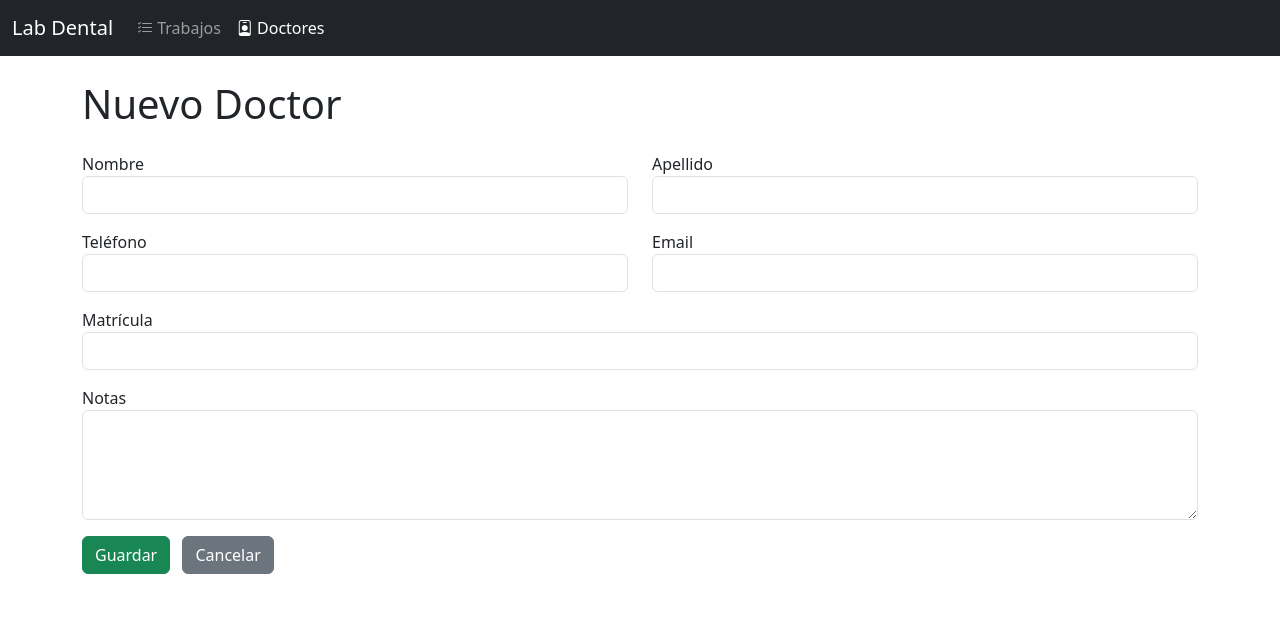
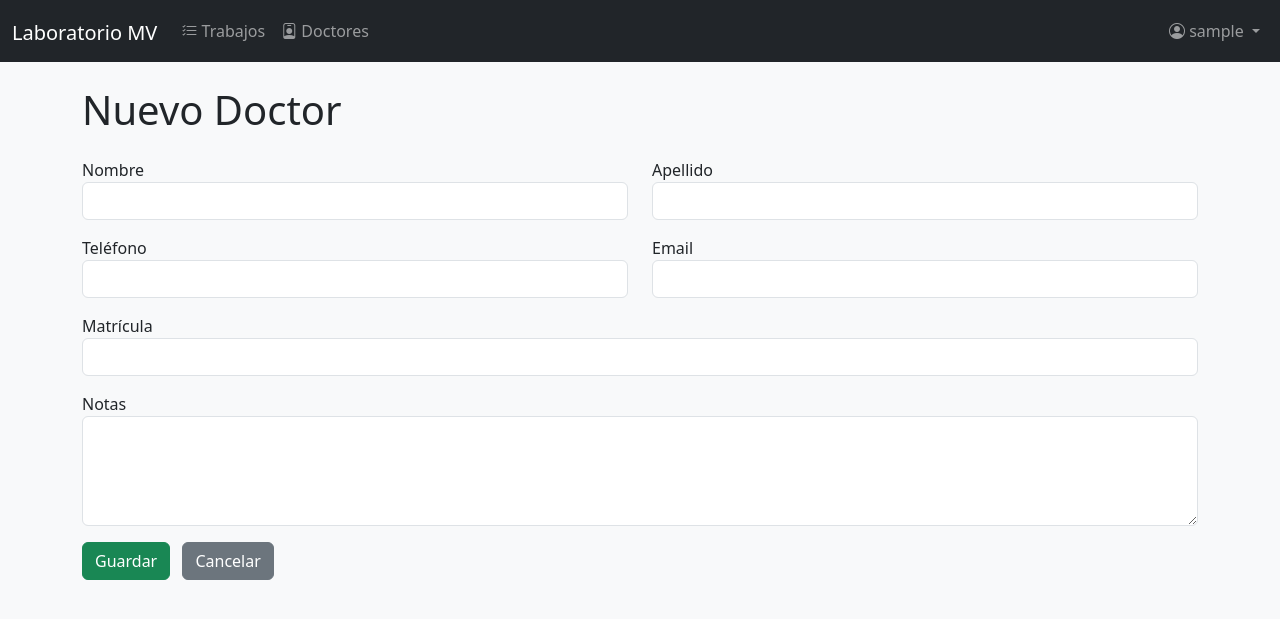
Before and after one commit to raizen1987/lab-dental, a Flask app: page /doctores/agregar in a window 1280 px wide. Shown: the top 619 px of the page. Run offline with Flask 3, Linux system fonts and the light colour scheme; the visitor is signed in with stand-in values (Sample User, id 1); some libraries are stand-ins or nearby versions.

Commit message:
Update base.html

```diff
--- a/templates/base.html
+++ b/templates/base.html
@@ -3,20 +3,26 @@
 <head>
     <meta charset="UTF-8">
     <meta name="viewport" content="width=device-width, initial-scale=1.0">
-    <title>Laboratorio Prótesis Dental</title>
+    <title>Laboratorio MV</title>
     <!-- Bootstrap 5 CSS -->
     <link href="https://cdn.jsdelivr.net/npm/bootstrap@5.3.3/dist/css/bootstrap.min.css" rel="stylesheet">
-    <!-- Icons de Bootstrap (opcional, para que quede más lindo) -->
+    <!-- Bootstrap Icons -->
     <link rel="stylesheet" href="https://cdn.jsdelivr.net/npm/bootstrap-icons@1.11.3/font/bootstrap-icons.css">
+    <style>
+        body { background-color: #f8f9fa; }
+        .navbar-brand i { font-size: 1.5rem; }
+    </style>
 </head>
 <body>
-    <!-- Navbar fija arriba -->
+
+    <!-- NAVBAR: solo visible si el usuario está logueado -->
+    {% if current_user.is_authenticated %}
     <nav class="navbar navbar-expand-lg navbar-dark bg-dark">
         <div class="container-fluid">
             <a class="navbar-brand" href="{{ url_for('index') }}">
-                <i class="bi bi-tooth"></i> Lab Dental
+                <i class="bi bi-tooth"></i> Laboratorio MV
             </a>
-            <button class="navbar-toggler" type="button" data-bs-toggle="collapse" data-bs-target="#navbarNav">
+            <button class="navbar-toggler" type="button" data-bs-toggle="collapse" data-bs-target="#navbarNav" aria-controls="navbarNav" aria-expanded="false" aria-label="Toggle navigation">
                 <span class="navbar-toggler-icon"></span>
             </button>
             <div class="collapse navbar-collapse" id="navbarNav">
@@ -27,34 +33,46 @@
                         </a>
                     </li>
                     <li class="nav-item">
-                        <a class="nav-link {% if request.endpoint in ['doctores', 'agregar_doctor', 'editar_doctor'] %}active{% endif %}" href="{{ url_for('doctores') }}">
+                        <a class="nav-link {% if 'doctores' in request.endpoint %}active{% endif %}" href="{{ url_for('doctores') }}">
                             <i class="bi bi-person-badge"></i> Doctores
                         </a>
+                    </li>
+                    <!-- Acá podés agregar más menús en el futuro -->
+                </ul>
+                <ul class="navbar-nav">
+                    <li class="nav-item dropdown">
+                        <a class="nav-link dropdown-toggle" href="#" role="button" data-bs-toggle="dropdown">
+                            <i class="bi bi-person-circle"></i> {{ current_user.nombre }}
+                        </a>
+                        <ul class="dropdown-menu dropdown-menu-end">
+                            <li><a class="dropdown-item" href="{{ url_for('logout') }}"><i class="bi bi-box-arrow-right"></i> Cerrar sesión</a></li>
+                        </ul>
                     </li>
                 </ul>
             </div>
         </div>
     </nav>
+    {% endif %}
 
-    <!-- Contenido principal con margen arriba para el navbar -->
+    <!-- CONTENIDO PRINCIPAL -->
     <div class="container mt-4">
-        <!-- Mensajes flash (éxito, error, etc.) -->
+        <!-- Mensajes flash -->
         {% with messages = get_flashed_messages(with_categories=true) %}
             {% if messages %}
                 {% for category, message in messages %}
-                    <div class="alert alert-{{ 'danger' if category == 'error' else 'success' }} alert-dismissible fade show" role="alert">
+                    <div class="alert alert-{{ 'danger' if category == 'danger' else 'success' }} alert-dismissible fade show" role="alert">
                         {{ message }}
-                        <button type="button" class="btn-close" data-bs-dismiss="alert"></button>
+                        <button type="button" class="btn-close" data-bs-dismiss="alert" aria-label="Close"></button>
                     </div>
                 {% endfor %}
             {% endif %}
         {% endwith %}
 
-        <!-- Acá va el contenido específico de cada página -->
+        <!-- Bloque de contenido específico de cada página -->
         {% block content %}{% endblock %}
     </div>
 
-    <!-- Bootstrap JS (para el navbar responsive y alerts) -->
+    <!-- Bootstrap JS -->
     <script src="https://cdn.jsdelivr.net/npm/bootstrap@5.3.3/dist/js/bootstrap.bundle.min.js"></script>
 </body>
 </html>
```
